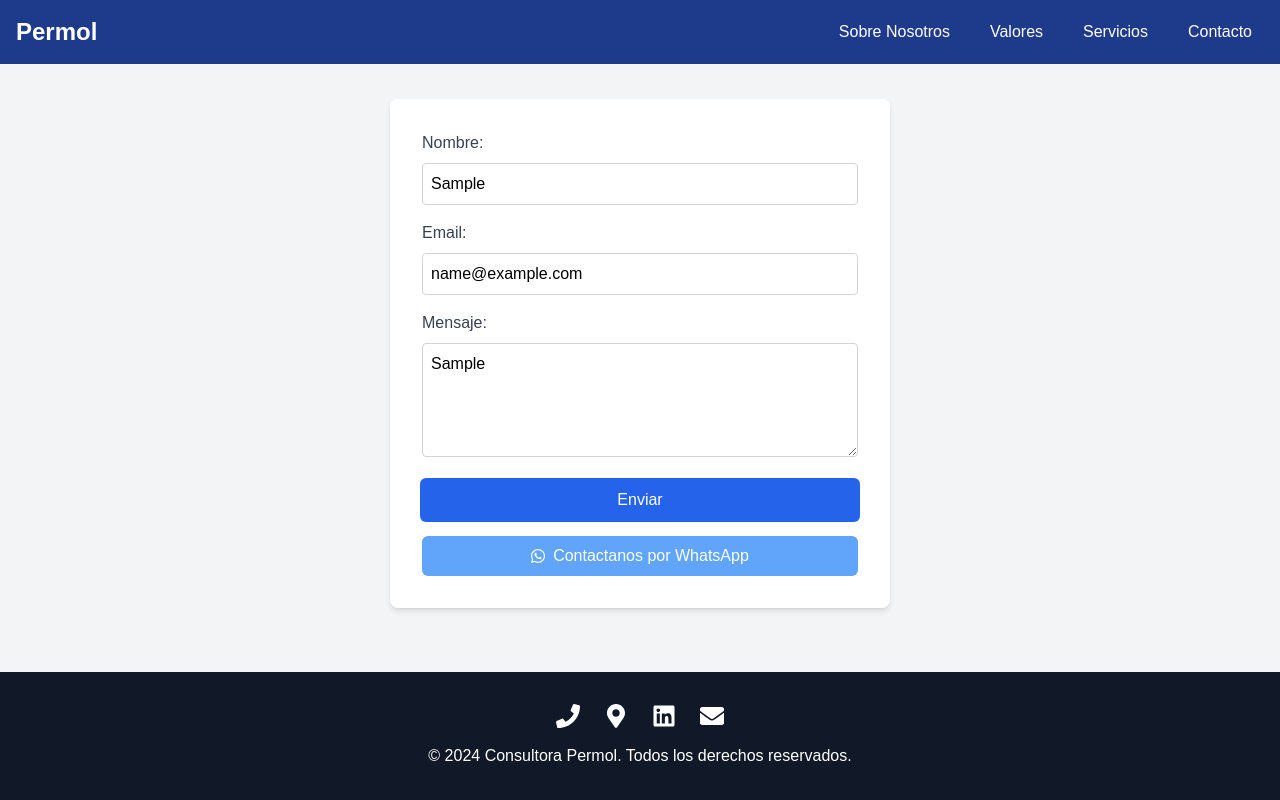
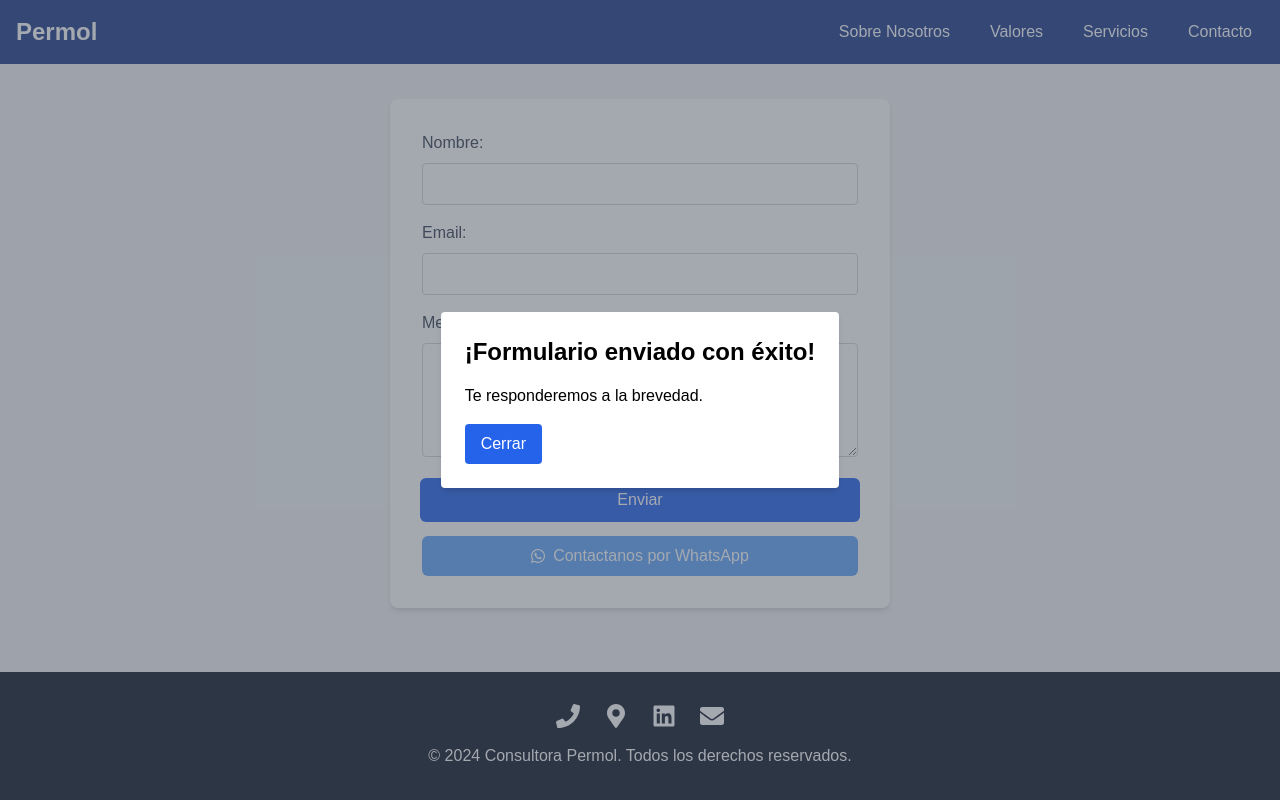
Before and after one commit to prltagustina/permol-web, a React (Create React App) app: page / in a window 1280 px wide. Both pictures are taken after typing "Sample", "name@example.com", "Sample" into the empty fields and a click on the button "Enviar". Shown: the part 3781-4581 px from the top of the page. Built offline with nearby package versions, Linux system fonts and the light colour scheme.

Commit message:
form error and success messages, add formik and yup

```diff
--- a/package.json
+++ b/package.json
@@ -10,14 +10,16 @@
     "@testing-library/jest-dom": "^5.17.0",
     "@testing-library/react": "^13.4.0",
     "@testing-library/user-event": "^13.5.0",
-    "framer-motion": "^11.2.10",
+    "formik": "^2.4.6",
+    "framer-motion": "^11.2.11",
     "react": "^18.3.1",
     "react-dom": "^18.3.1",
     "react-icons": "^5.2.1",
     "react-intersection-observer": "^9.10.3",
     "react-responsive-carousel": "^3.2.23",
     "react-scripts": "5.0.1",
-    "web-vitals": "^2.1.4"
+    "web-vitals": "^2.1.4",
+    "yup": "^1.4.0"
   },
   "scripts": {
     "start": "react-scripts start",
--- a/src/components/Contact.jsx
+++ b/src/components/Contact.jsx
@@ -1,7 +1,12 @@
-import React from "react";
+// Contact.jsx
+
+import React, { useState } from "react";
+import { useFormik } from "formik";
+import * as Yup from "yup";
 import { FontAwesomeIcon } from "@fortawesome/react-fontawesome";
 import { faWhatsapp } from "@fortawesome/free-brands-svg-icons";
 import { motion } from "framer-motion";
+import Modal from "./Modal"; // Asegúrate de importar el componente Modal
 
 const animationProps = {
   initial: { opacity: 0, y: 20 },
@@ -15,17 +20,36 @@ const staggeredAnimationProps = (delay) => ({
   transition: { ...animationProps.transition, delay },
 });
 
+const validationSchema = Yup.object({
+  name: Yup.string().required("El nombre es obligatorio"),
+  email: Yup.string().email("El correo no es válido").required("El correo es obligatorio"),
+  message: Yup.string().required("El mensaje es obligatorio"),
+});
+
 function Contact() {
+  const [isModalVisible, setModalVisible] = useState(false);
+
   const phoneNumber = "+5493424085669";
   const message = encodeURIComponent(
     "¡Hola desde Permol! ¿Cómo podemos ayudarte?"
   );
 
-  const handleSubmit = (e) => {
-    e.preventDefault();
-    // Manejar el envío del formulario
-    // Enviar los datos a un servidor, realizar alguna validación
-  };
+  const formik = useFormik({
+    initialValues: {
+      name: '',
+      email: '',
+      message: '',
+    },
+    validationSchema,
+    onSubmit: (values, { resetForm }) => {
+      // Aquí se manejaría el envío del formulario a Firebase
+      console.log('Formulario enviado:', values);
+
+      // Simulación de envío exitoso
+      resetForm();
+      setModalVisible(true);
+    },
+  });
 
   return (
     <motion.section
@@ -44,7 +68,7 @@ function Contact() {
           className="max-w-md mx-auto bg-white p-8 shadow-md rounded-lg"
           style={{ maxWidth: "500px" }}
         >
-          <form onSubmit={handleSubmit} className="flex flex-col space-y-4">
+          <form onSubmit={formik.handleSubmit} className="flex flex-col space-y-4">
             <motion.div {...staggeredAnimationProps(0.4)}>
               <label
                 htmlFor="name"
@@ -56,9 +80,13 @@ function Contact() {
                 type="text"
                 id="name"
                 name="name"
-                className="w-full p-2 border border-gray-300 rounded focus:outline-none focus:ring-2 focus:ring-blue-600"
+                value={formik.values.name}
+                onChange={formik.handleChange}
+                onBlur={formik.handleBlur}
+                className={`w-full p-2 border rounded ${formik.touched.name && formik.errors.name ? 'border-red-500' : 'border-gray-300'}`}
                 required
               />
+              {formik.touched.name && formik.errors.name && <p className="text-red-500 text-sm">{formik.errors.name}</p>}
             </motion.div>
             <motion.div {...staggeredAnimationProps(0.6)}>
               <label
@@ -71,9 +99,13 @@ function Contact() {
                 type="email"
                 id="email"
                 name="email"
-                className="w-full p-2 border border-gray-300 rounded focus:outline-none focus:ring-2 focus:ring-blue-600"
+                value={formik.values.email}
+                onChange={formik.handleChange}
+                onBlur={formik.handleBlur}
+                className={`w-full p-2 border rounded ${formik.touched.email && formik.errors.email ? 'border-red-500' : 'border-gray-300'}`}
                 required
               />
+              {formik.touched.email && formik.errors.email && <p className="text-red-500 text-sm">{formik.errors.email}</p>}
             </motion.div>
             <motion.div {...staggeredAnimationProps(0.8)}>
               <label
@@ -85,10 +117,14 @@ function Contact() {
               <textarea
                 id="message"
                 name="message"
-                className="w-full p-2 border border-gray-300 rounded focus:outline-none focus:ring-2 focus:ring-blue-600"
+                value={formik.values.message}
+                onChange={formik.handleChange}
+                onBlur={formik.handleBlur}
+                className={`w-full p-2 border rounded ${formik.touched.message && formik.errors.message ? 'border-red-500' : 'border-gray-300'}`}
                 rows="4"
                 required
               ></textarea>
+              {formik.touched.message && formik.errors.message && <p className="text-red-500 text-sm">{formik.errors.message}</p>}
             </motion.div>
             <motion.button
               type="submit"
@@ -112,6 +148,10 @@ function Contact() {
           </form>
         </div>
       </div>
+      <Modal isVisible={isModalVisible} onClose={() => setModalVisible(false)}>
+        <h2 className="text-2xl font-bold mb-4">¡Formulario enviado con éxito!</h2>
+        <p>Te responderemos a la brevedad.</p>
+      </Modal>
     </motion.section>
   );
 }
--- /dev/null
+++ b/src/components/Modal.jsx
@@ -0,0 +1,21 @@
+import React from "react";
+
+function Modal({ isVisible, onClose, children }) {
+  if (!isVisible) return null;
+
+  return (
+    <div className="fixed inset-0 bg-gray-600 bg-opacity-50 flex items-center justify-center z-50">
+      <div className="bg-white p-6 rounded shadow-md">
+        {children}
+        <button
+          onClick={onClose}
+          className="mt-4 bg-blue-600 text-white px-4 py-2 rounded hover:bg-blue-700 focus:outline-none focus:ring-2 focus:ring-blue-600"
+        >
+          Cerrar
+        </button>
+      </div>
+    </div>
+  );
+}
+
+export default Modal;
```
Also changed, not shown: 1 other file (tests, documents, lock files or other folders).
